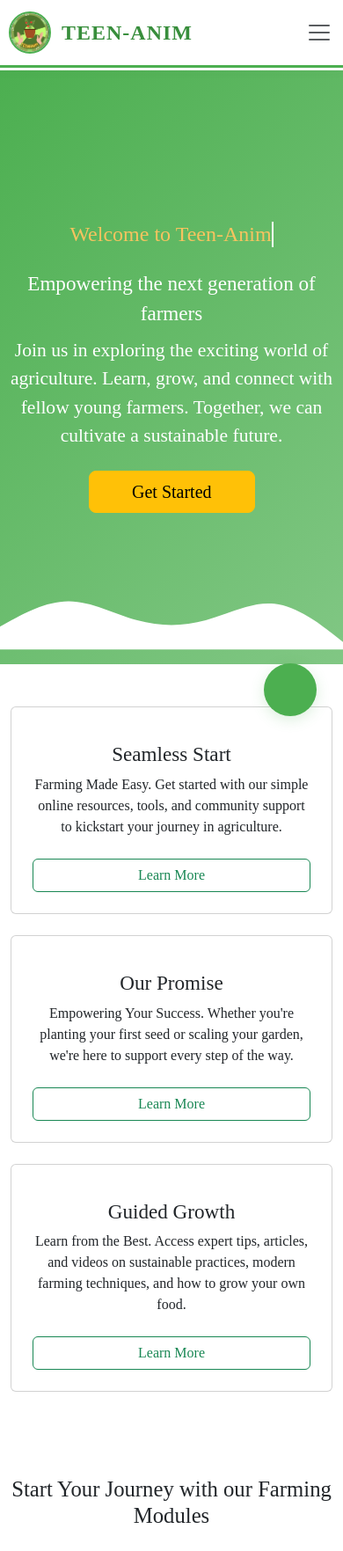
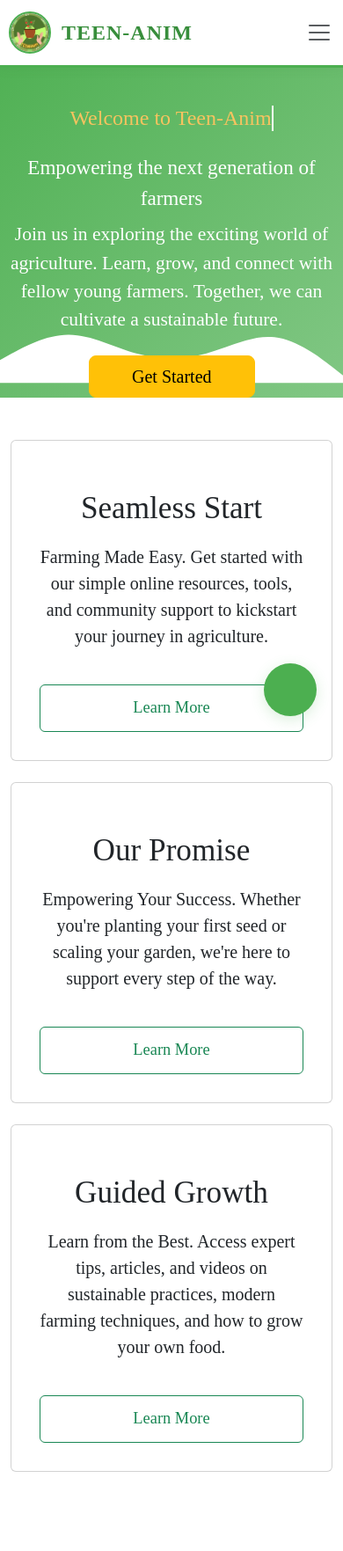
Before and after one commit to AXELAVARIAS/CAPSTONE-Planting-Simulation, a PHP site: page / in a window 390 px wide. Shown: the top 1763 px of the page at 88% size. Run offline with PHP 8.4, Linux system fonts and the light colour scheme; some libraries are stand-ins or nearby versions.

Commit message:
Add files via upload

```diff
--- a/index.php
+++ b/index.php
@@ -44,10 +44,22 @@
       .feature-card {
         transition: transform 0.2s, box-shadow 0.2s;
         cursor: pointer;
+        min-width: 370px;
+        max-width: 500px;
+        font-size: 1.25rem;
+        padding: 2.5rem 2rem 2rem 2rem !important;
       }
-      .feature-card:hover {
-        transform: translateY(-10px) scale(1.03);
-        box-shadow: 0 8px 24px rgba(76,175,80,0.15);
+      .feature-card h3 {
+        font-size: 2.2rem;
+        margin-bottom: 1.2rem;
+      }
+      .feature-card p {
+        font-size: 1.25rem;
+        margin-bottom: 2rem;
+      }
+      .feature-card .btn {
+        font-size: 1.15rem;
+        padding: 0.75rem 2.5rem;
       }
       .carousel-img {
         max-height: 350px;
@@ -87,6 +99,9 @@
       @media (max-width: 768px) {
         .carousel-img { max-height: 200px; }
         .typewriter { font-size: 1.5rem; }
+      }
+      @media (max-width: 991.98px) {
+        .feature-card { min-width: 100%; max-width: 100%; }
       }
       .navbar-modern {
         background: #fff !important;
@@ -161,22 +176,26 @@
       .navbar-toggler:focus {
         box-shadow: 0 0 0 2px #4caf50;
       }
-      @media (max-width: 991.98px) {
-        .navbar-modern .navbar-nav .nav-link {
-          margin: 0.5rem 0;
-          font-size: 1.2rem;
-        }
-        .navbar-modern .navbar-collapse {
-          background: #fff;
-          border-radius: 0 0 1rem 1rem;
-          box-shadow: 0 8px 24px rgba(76,175,80,0.08);
-          padding: 1rem 0;
-        }
+      #about-page h2 {
+        font-size: 2.8rem;
+        font-weight: 700;
+        margin-bottom: 2.2rem;
+      }
+      #aboutAccordion .accordion-button {
+        font-size: 1.5rem;
+        padding: 1.25rem 1.5rem;
+      }
+      #aboutAccordion .accordion-body {
+        font-size: 1.25rem;
+        padding: 1.5rem 2rem;
+      }
+      #aboutAccordion .accordion-item {
+        font-size: 1.15rem;
       }
     </style>
 </head>
 <body>
-    <section class="container-fluid hero-bg d-flex align-items-center justify-content-center flex-column position-relative" style="margin-top: 80px;">
+    <section class="container-fluid hero-bg d-flex flex-column justify-content-start align-items-center position-relative" style="padding-top: 120px; min-height: 50vh;">
       <?php if (isset($_SESSION['logged_in']) && $_SESSION['logged_in'] === true): ?>
           <nav class="navbar navbar-expand-lg fixed-top navbar-modern w-100">
               <div class="container-fluid">
```
Also changed, not shown: php/simulator.php (line endings or trailing spaces).
